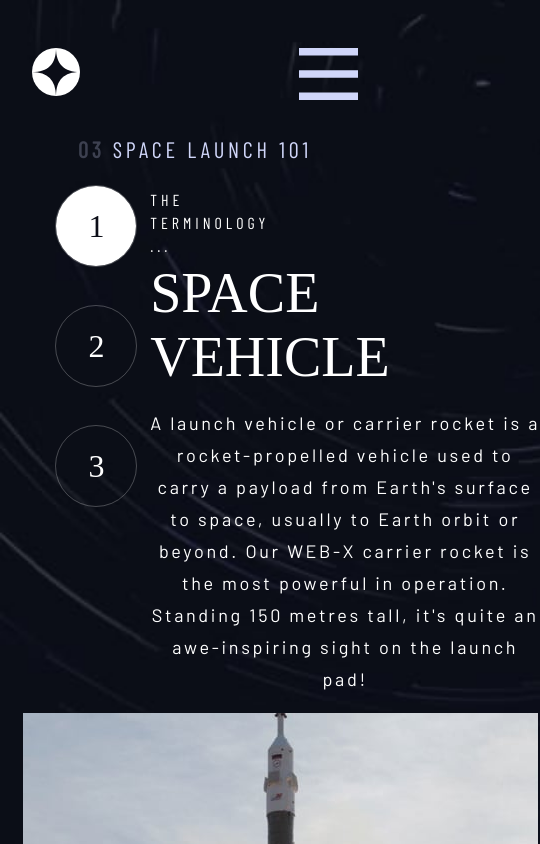
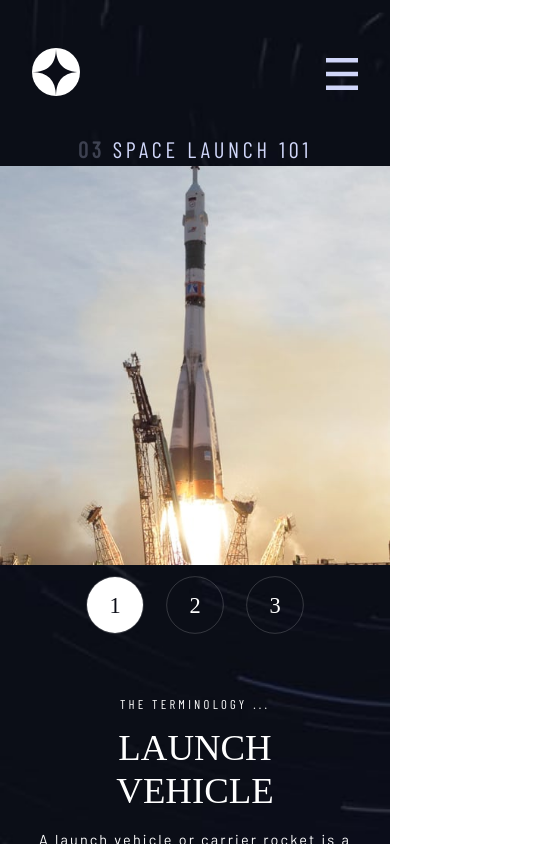
Before and after one commit to WilliamLa59/WebMockups, a React (Create React App) app in the folder space-tourism-website-challange/: page /technology in a window 390 px wide. Shown: the top 844 px of the page, 540 px wide, since content can reach past the window. Built offline with nearby package versions, Linux system fonts and the light colour scheme; a web font is replaced by a local one.

Commit message:
tech page almost done
- need to have pictures change to mobile versions

-issue with destination scaling on screen size 320 and smaller

-changed burger icon size as well as close button alignment to match

```diff
--- a/space-tourism-website-challange/src/components/Technology.jsx
+++ b/space-tourism-website-challange/src/components/Technology.jsx
@@ -5,7 +5,7 @@ import portImg from "../assets/technology/image-spaceport-portrait.jpg";
 import capsuleImg from "../assets/technology/image-space-capsule-portrait.jpg";
 
 export const Technology = () => {
-  const Vehicle = {name: "SPACE VEHICLE", desc: "A launch vehicle or carrier rocket is a rocket-propelled vehicle used to carry a payload from Earth's surface to space, usually to Earth orbit or beyond. Our  WEB-X carrier rocket is the most powerful in operation. Standing 150 metres tall, it's quite an awe-inspiring sight on the launch pad!"};
+  const Vehicle = {name: "LAUNCH VEHICLE", desc: "A launch vehicle or carrier rocket is a rocket-propelled vehicle used to carry a payload from Earth's surface to space, usually to Earth orbit or beyond. Our  WEB-X carrier rocket is the most powerful in operation. Standing 150 metres tall, it's quite an awe-inspiring sight on the launch pad!"};
   const Port = {name: "SPACEPORT", desc: "A spaceport or cosmodrome is a site for launching (or receiving) spacecraft, by analogy to the seaport for ships or airport for aircraft. Based in the famous Cape Canaveral, our spaceport is ideally situated to take advantage of the Earth’s rotation for launch."};
   const Capsule = {name: "SPACE CAPSULE", desc: " A space capsule is an often-crewed spacecraft that uses a blunt-body reentry capsule to reenter the Earth's atmosphere without wings. Our capsule is where you'll spend your time during the flight. It includes a space gym, cinema, and plenty of other activities to keep you entertained."};
 
@@ -30,7 +30,7 @@ export const Technology = () => {
 
         <div className='tech-nav-btn'
         onClick={()=>{setCurrentTech(Vehicle); setCurrentTechImg(vehicleImg);}}
-        style={currentTech.name === "SPACE VEHICLE" ? {backgroundColor: '#fff' , color: '#0B0D17'} : {backgroundColor: 'transparent'}}
+        style={currentTech.name === "LAUNCH VEHICLE" ? {backgroundColor: '#fff' , color: '#0B0D17'} : {backgroundColor: 'transparent'}}
         >1</div>
 
         <div className='tech-nav-btn middle-btn'
--- a/space-tourism-website-challange/src/index.css
+++ b/space-tourism-website-challange/src/index.css
@@ -485,7 +485,11 @@ header {
   }
 
   .bars-navbar img {
+    margin-top: auto;
+    margin-bottom: auto;
     margin-left: auto;
+    width: 2rem;
+    height: 2rem;
   }
 
   .navbar {
@@ -509,7 +513,7 @@ header {
     display: block;
     margin-top: 4rem;
     margin-left: auto;
-    padding-right: 3.25rem;
+    padding-right: 2.5rem;
     margin-bottom: 10%;
   }
 
@@ -556,9 +560,6 @@ header {
     margin-left: auto;
     margin-right: auto;
     transform: scale(0.8);
-  }
-
-  .btn-container {
   }
 
   /* Destination */
@@ -691,4 +692,53 @@ header {
   .crew-bio {
     margin-bottom: 2rem;
   }
+
+  /* Technology */
+  .tech-container,
+  .tech-img-container,
+  .tech-nav-container,
+  .tech-text-container {
+    margin: 0;
+    padding: 0;
+    width: 100vw;
+    display: flex;
+    flex-direction: column;
+    text-align: center;
+    justify-content: center;
+  }
+
+  .tech-img-container {
+    order: 1;
+  }
+
+  .tech-nav-container {
+    flex-direction: row;
+    order: 2;
+  }
+
+  .tech-nav-btn {
+    float: left;
+    margin: 0;
+    padding: 0;
+    transform: scale(0.7);
+  }
+  .middle-btn {
+    margin-top: 0;
+    margin-bottom: 0;
+    /* margin-left: 0.25rem;
+    margin-right: 0.25rem; */
+  }
+
+  .tech-text-container {
+    transform: scale(0.8);
+    order: 3;
+  }
+
+  .tech-text-container h3 {
+    font-size: 46px;
+  }
+
+  .tech-text-container p {
+    margin-top: 0;
+  }
 }
```
